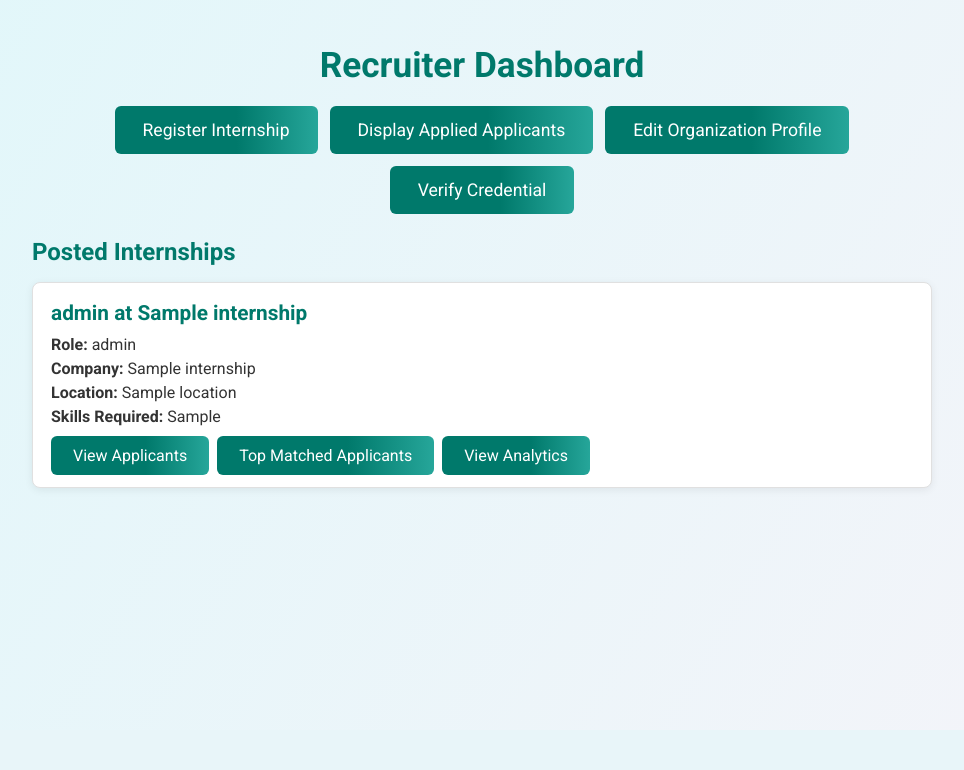
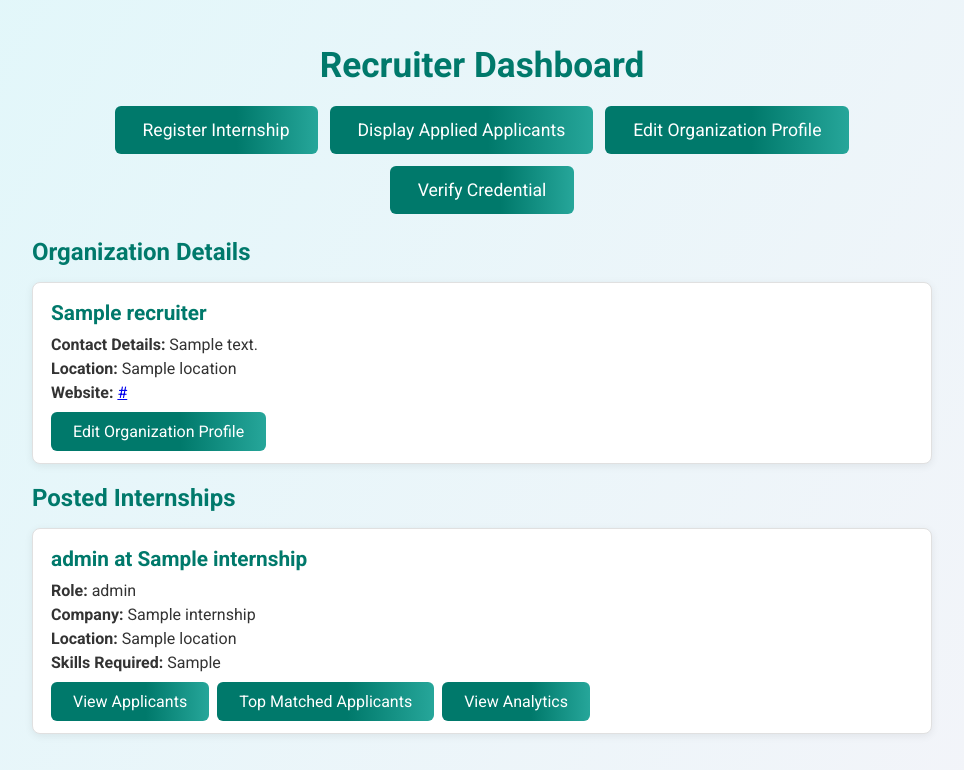
Before and after one commit to BChaitanyaReddy895/SkillSync, a Flask app: template templates/recruiter_dashboard.html in a window 1280 px wide. Shown: the part 70-840 px from the top of the page, without its empty margins (158-1122 px from the left). Before the commit the page ends 558 px from the top, so only its background shows below. Run offline with Flask 2, Linux system fonts and the light colour scheme; the template is opened without the code that fills it: most values are stand-ins (such as "Sample title", 1, 10 or a date in 2020); parts of the project's set-up code (start-up, migrations or seed data) failed here and were passed over.

Commit message:
Update templates/recruiter_dashboard.html

```diff
--- a/templates/recruiter_dashboard.html
+++ b/templates/recruiter_dashboard.html
@@ -203,6 +203,22 @@
             <a href="{{ url_for('edit_organization_profile') }}" class="button">Edit Organization Profile</a>
             <a href="{{ url_for('verify_credential') }}" class="button">Verify Credential</a>
         </div>
+        <h2>Organization Details</h2>
+        <div class="internship">
+            <h3>{{ recruiter.organization_name }}</h3>
+            <p><strong>Contact Details:</strong> {{ recruiter.contact_details or 'Not provided' }}</p>
+            <p><strong>Location:</strong> {{ recruiter.location or 'Not provided' }}</p>
+            <p><strong>Website:</strong>
+                {% if recruiter.website_link %}
+                    <a href="{{ recruiter.website_link }}" target="_blank">{{ recruiter.website_link }}</a>
+                {% else %}
+                    Not provided
+                {% endif %}
+            </p>
+            <div class="internship-actions">
+                <a href="{{ url_for('edit_organization_profile') }}" class="view-applicants-button">Edit Organization Profile</a>
+            </div>
+        </div>
         <h2>Posted Internships</h2>
         {% if internships %}
             {% for internship in internships %}
```
